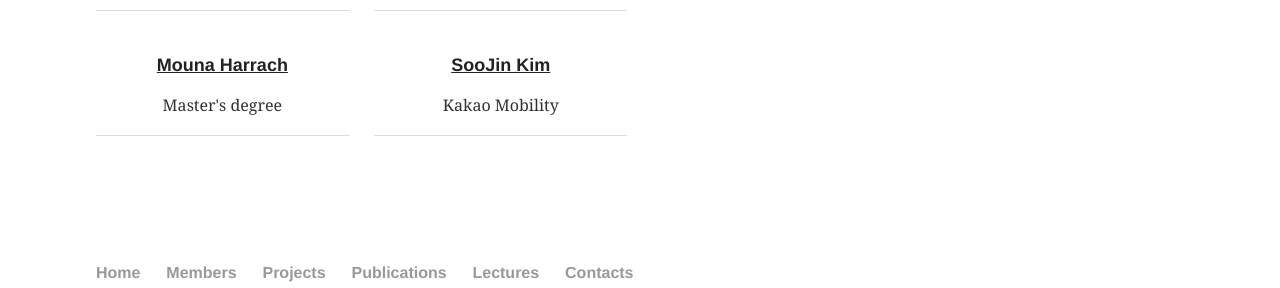
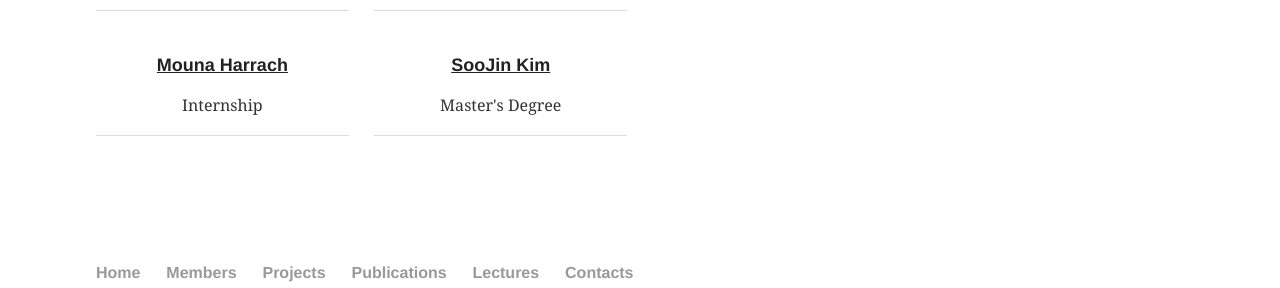
Before and after one commit to STEMLab/STEMLab.github.io, a Jekyll site: the page built from members/index.md, in a window 1280 px wide and 900 px high, scrolled down 970 px. Shown: the part 472-760 px from the top of the window. Built offline with Jekyll 4.4.1, drawn with Linux system fonts in a browser that asks for light colours.

Commit message:
change position

```diff
--- a/_posts/graduated/2017-02-21-soojin.md
+++ b/_posts/graduated/2017-02-21-soojin.md
@@ -2,7 +2,7 @@
 layout: article
 title: "SooJin Kim"
 categories: graduated
-excerpt: "Kakao Mobility"
+excerpt: "Master's Degree"
 tags: [sample, images, test]
 ads: false
 image:
--- a/_posts/graduated/2017-02-23-mouna.md
+++ b/_posts/graduated/2017-02-23-mouna.md
@@ -2,7 +2,7 @@
 layout: article
 title: "Mouna Harrach"
 categories: graduated
-excerpt: "Master's degree"
+excerpt: "Internship"
 tags: [sample, images, test]
 ads: false
 image:
```
Also changed, not shown: images/gargoni_teaser.jpg, images/yongbok_teaser.jpg.
